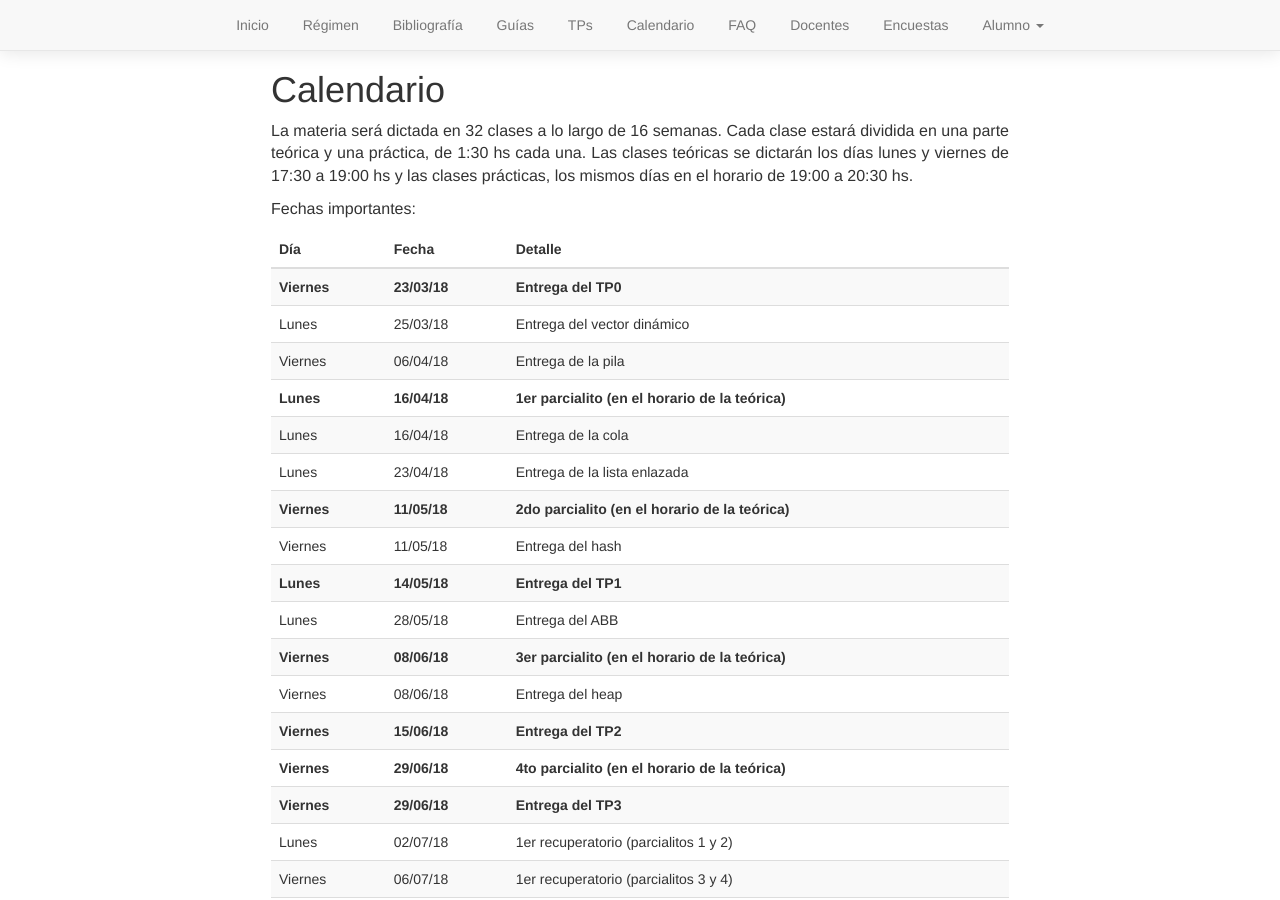
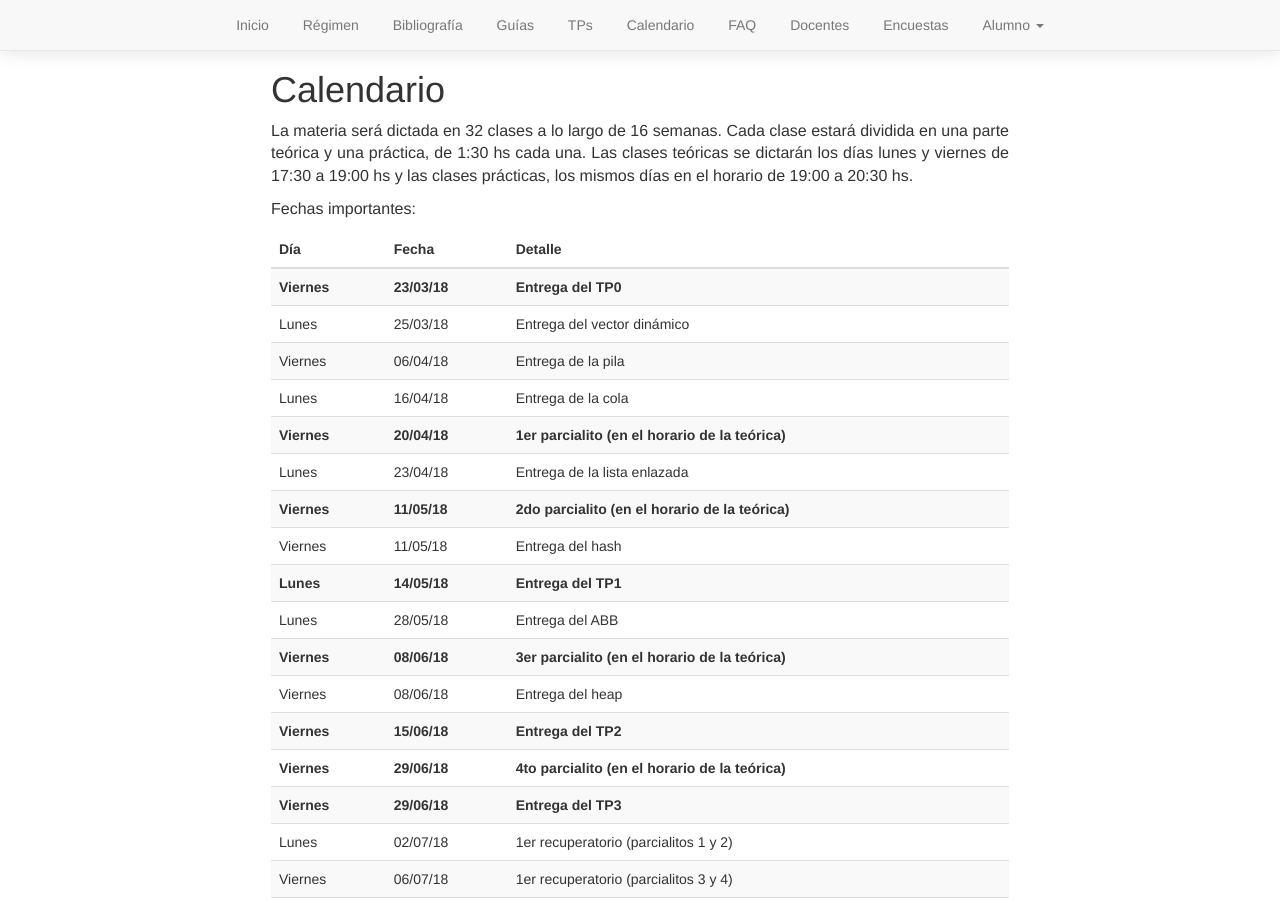
Before and after one commit to algoritmos-rw/algoritmos, a Jekyll site: the page built from static/05_calendario.md, in a window 1280 px wide and 900 px high. Built offline with Jekyll 4.4.1, drawn with Linux system fonts in a browser that asks for light colours.

Commit message:
Fechas nuevas por paro de colectivo del p1 (#118)

```diff
--- a/_data/trabajos.yml
+++ b/_data/trabajos.yml
@@ -28,7 +28,7 @@
 
 - id: Lista
   publicacion: 2018-04-16
-  entrega: 27 de abril
+  entrega: 23 de abril
   zip: lista.zip
   zip_link: https://drive.google.com/open?id=171IO3RKSbpuI8EsK9YFWrmNNvg-stjF1
   enunciado_link: /tps/lista
--- a/static/05_calendario.md
+++ b/static/05_calendario.md
@@ -19,8 +19,8 @@ Fechas importantes:
 | **Viernes** | **23/03/18** | **Entrega del TP0** |
 | Lunes       | 25/03/18     | Entrega del vector dinámico |
 | Viernes     | 06/04/18     | Entrega de la pila |
-| **Lunes**   | **16/04/18** | **1er parcialito (en el horario de la teórica)** |
 | Lunes       | 16/04/18     | Entrega de la cola |
+| **Viernes**   | **20/04/18** | **1er parcialito (en el horario de la teórica)** |
 | Lunes       | 23/04/18     | Entrega de la lista enlazada |
 | **Viernes** | **11/05/18** | **2do parcialito (en el horario de la teórica)** |
 | Viernes     | 11/05/18     | Entrega del hash |
```
